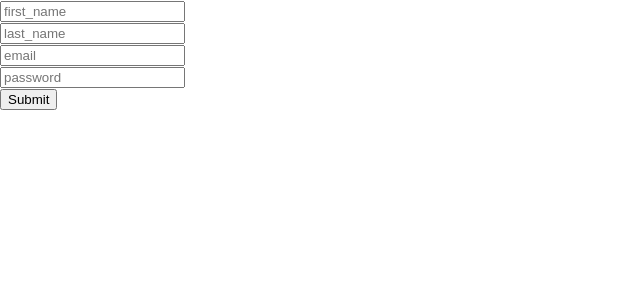
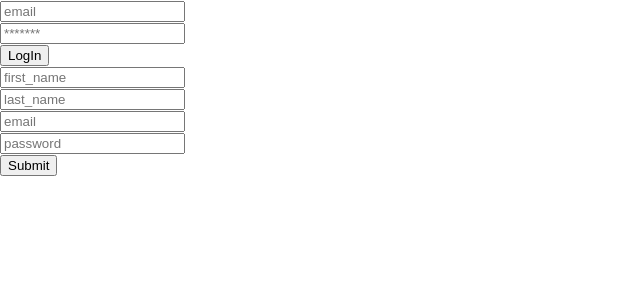
Before and after one commit to zicna/job-skill-hunt-frontend, a React (Create React App) app: page / in a window 1280 px wide. Shown: the top 300 px of the page, without its empty margins (0-640 px from the left). Built offline with nearby package versions, Linux system fonts and the light colour scheme.

Commit message:
create basic SignUp and SignIn forms

```diff
--- a/src/App.js
+++ b/src/App.js
@@ -1,11 +1,12 @@
-import Form from "./components/Form"
-
+import SignInForm from './components/SignInForm'
+import SignUpForm from './components/SignUpForm'
 function App() {
   return (
     <div className="App">
-      < Form />
+      <SignInForm />
+      <SignUpForm/>
     </div>
-  );
+  )
 }
 
-export default App;
+export default App
--- /dev/null
+++ b/src/components/SignInForm.js
@@ -0,0 +1,52 @@
+import React, { Component } from 'react'
+
+export default class LogInForm extends Component {
+  state = {
+    email: '',
+    password: '',
+  }
+
+  handleChange(event) {
+    console.log(event.target.value)
+    this.setState({ [event.target.name]: event.target.value })
+  }
+
+  handleSubmit = (event) => {
+    event.preventDefault()
+
+    fetch()
+
+    this.setState({
+      email: '',
+      password: '',
+    })
+  }
+
+  render() {
+    return (
+      <form onSubmit={this.handleSubmit}>
+        <div>
+          <input
+            type="email"
+            placeholder="email"
+            value={this.state.email}
+            name="email"
+            onChange={this.handleChange.bind(this)}
+          />
+        </div>
+        <div>
+          <input
+            type="password"
+            placeholder="*******"
+            value={this.state.password}
+            name="password"
+            onChange={this.handleChange.bind(this)}
+          />
+        </div>
+        <div>
+          <input type="submit" value="LogIn" />
+        </div>
+      </form>
+    )
+  }
+}
```
Also changed, not shown: src/components/SignUpForm.js (renamed from src/components/Form.js).
